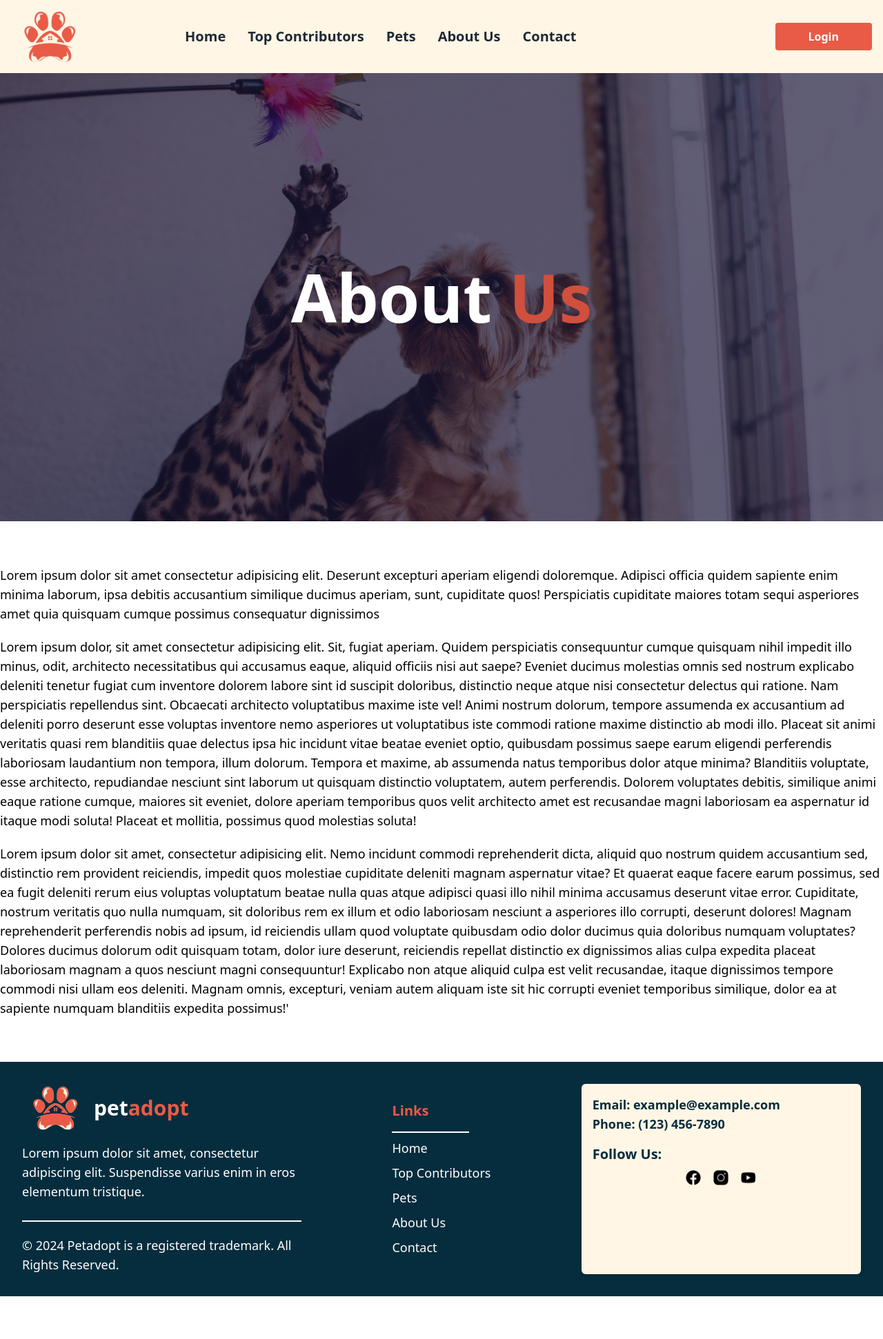
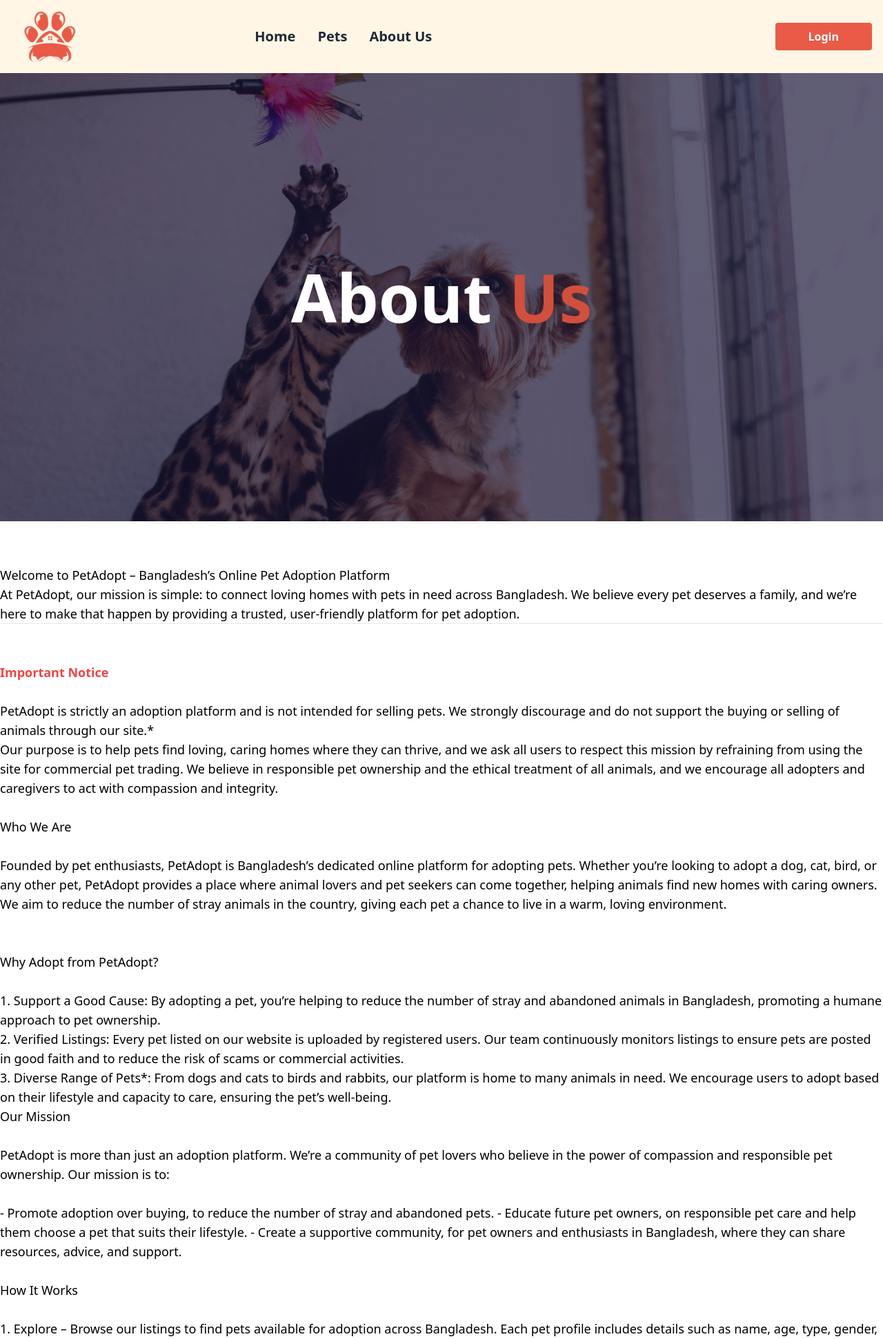
Before and after one commit to fahim-muntasir/petadoption, a Django app: page /about/ in a window 1280 px wide. Shown: the top 1942 px of the page at 69% size. Before the commit the page ends 1880 px from the top, so only its background shows below. Run offline with Django 5.2, Linux system fonts and the light colour scheme; some libraries are stand-ins or nearby versions.

Commit message:
fixed timzone

```diff
--- a/petproject/settings.py
+++ b/petproject/settings.py
@@ -100,7 +100,7 @@ AUTH_PASSWORD_VALIDATORS = [
 
 LANGUAGE_CODE = 'en-us'
 
-TIME_ZONE = 'UTC'
+TIME_ZONE = 'Asia/Dhaka'
 
 USE_I18N = True
 
--- a/templates/petapp/about.html
+++ b/templates/petapp/about.html
@@ -21,59 +21,69 @@
     <section
       class="container mx-auto flex flex-col md:flex-row justify-between px-5 lg:px-0 md:px-0 py-16"
     >
-      <div>
-        <p class="text-lg">
-          Lorem ipsum dolor sit amet consectetur adipisicing elit. Deserunt
-          excepturi aperiam eligendi doloremque. Adipisci officia quidem
-          sapiente enim minima laborum, ipsa debitis accusantium similique
-          ducimus aperiam, sunt, cupiditate quos! Perspiciatis cupiditate
-          maiores totam sequi asperiores amet quia quisquam cumque possimus
-          consequatur dignissimos
+      <div class=" text-lg">
+        Welcome to PetAdopt – Bangladesh’s Online Pet Adoption Platform
+
+        <br>
+        At PetAdopt, our mission is simple: to connect loving homes with pets in need across Bangladesh. We believe every pet deserves a family, and we’re here to make that happen by providing a trusted, user-friendly platform for pet adoption.
+
+        <hr>
+        <br>
+        <br>
+        <b class="text-red-500">Important Notice</b>
+        <br>
+        <br>
+
+        PetAdopt is strictly an adoption platform and is not intended for selling pets. We strongly discourage and do not support the buying or selling of animals through our site.*
+        <br>
+        Our purpose is to help pets find loving, caring homes where they can thrive, and we ask all users to respect this mission by refraining from using the site for commercial pet trading. We believe in responsible pet ownership and the ethical treatment of all animals, and we encourage all adopters and caregivers to act with compassion and integrity.
+
+        <br>
+        <br>
+
+        Who We Are
+        <br>
+        <br>
+        <p>
+          Founded by pet enthusiasts, PetAdopt is Bangladesh’s dedicated online platform for adopting pets. Whether you’re looking to adopt a dog, cat, bird, or any other pet, PetAdopt provides a place where animal lovers and pet seekers can come together, helping animals find new homes with caring owners. We aim to reduce the number of stray animals in the country, giving each pet a chance to live in a warm, loving environment.
         </p>
-        <p class="text-lg py-5">
-          Lorem ipsum dolor, sit amet consectetur adipisicing elit. Sit, fugiat
-          aperiam. Quidem perspiciatis consequuntur cumque quisquam nihil
-          impedit illo minus, odit, architecto necessitatibus qui accusamus
-          eaque, aliquid officiis nisi aut saepe? Eveniet ducimus molestias
-          omnis sed nostrum explicabo deleniti tenetur fugiat cum inventore
-          dolorem labore sint id suscipit doloribus, distinctio neque atque nisi
-          consectetur delectus qui ratione. Nam perspiciatis repellendus sint.
-          Obcaecati architecto voluptatibus maxime iste vel! Animi nostrum
-          dolorum, tempore assumenda ex accusantium ad deleniti porro deserunt
-          esse voluptas inventore nemo asperiores ut voluptatibus iste commodi
-          ratione maxime distinctio ab modi illo. Placeat sit animi veritatis
-          quasi rem blanditiis quae delectus ipsa hic incidunt vitae beatae
-          eveniet optio, quibusdam possimus saepe earum eligendi perferendis
-          laboriosam laudantium non tempora, illum dolorum. Tempora et maxime,
-          ab assumenda natus temporibus dolor atque minima? Blanditiis
-          voluptate, esse architecto, repudiandae nesciunt sint laborum ut
-          quisquam distinctio voluptatem, autem perferendis. Dolorem voluptates
-          debitis, similique animi eaque ratione cumque, maiores sit eveniet,
-          dolore aperiam temporibus quos velit architecto amet est recusandae
-          magni laboriosam ea aspernatur id itaque modi soluta! Placeat et
-          mollitia, possimus quod molestias soluta!
-        </p>
-        <p class="text-lg">
-          Lorem ipsum dolor sit amet, consectetur adipisicing elit. Nemo
-          incidunt commodi reprehenderit dicta, aliquid quo nostrum quidem
-          accusantium sed, distinctio rem provident reiciendis, impedit quos
-          molestiae cupiditate deleniti magnam aspernatur vitae? Et quaerat
-          eaque facere earum possimus, sed ea fugit deleniti rerum eius voluptas
-          voluptatum beatae nulla quas atque adipisci quasi illo nihil minima
-          accusamus deserunt vitae error. Cupiditate, nostrum veritatis quo
-          nulla numquam, sit doloribus rem ex illum et odio laboriosam nesciunt
-          a asperiores illo corrupti, deserunt dolores! Magnam reprehenderit
-          perferendis nobis ad ipsum, id reiciendis ullam quod voluptate
-          quibusdam odio dolor ducimus quia doloribus numquam voluptates?
-          Dolores ducimus dolorum odit quisquam totam, dolor iure deserunt,
-          reiciendis repellat distinctio ex dignissimos alias culpa expedita
-          placeat laboriosam magnam a quos nesciunt magni consequuntur!
-          Explicabo non atque aliquid culpa est velit recusandae, itaque
-          dignissimos tempore commodi nisi ullam eos deleniti. Magnam omnis,
-          excepturi, veniam autem aliquam iste sit hic corrupti eveniet
-          temporibus similique, dolor ea at sapiente numquam blanditiis expedita
-          possimus!'
-        </p>
+
+        <br>
+        <br>
+        Why Adopt from PetAdopt?
+        <br>
+        <br>
+        1. Support a Good Cause: By adopting a pet, you’re helping to reduce the number of stray and abandoned animals in Bangladesh, promoting a humane approach to pet ownership.
+
+        <br>
+
+        2. Verified Listings: Every pet listed on our website is uploaded by registered users. Our team continuously monitors listings to ensure pets are posted in good faith and to reduce the risk of scams or commercial activities.
+        <br>
+        3. Diverse Range of Pets*: From dogs and cats to birds and rabbits, our platform is home to many animals in need. We encourage users to adopt based on their lifestyle and capacity to care, ensuring the pet’s well-being.
+        <br>
+        Our Mission
+
+        <br><br>
+        PetAdopt is more than just an adoption platform. We’re a community of pet lovers who believe in the power of compassion and responsible pet ownership. Our mission is to:
+
+        <br><br>
+        - Promote adoption over buying, to reduce the number of stray and abandoned pets.
+        - Educate future pet owners, on responsible pet care and help them choose a pet that suits their lifestyle.
+        - Create a supportive community, for pet owners and enthusiasts in Bangladesh, where they can share resources, advice, and support.
+        <br><br>
+        How It Works
+        <br><br>
+        1. Explore – Browse our listings to find pets available for adoption across Bangladesh. Each pet profile includes details such as name, age, type, gender, description, and location.
+        <br>
+        2. Connect – When you find a pet you’re interested in, contact the current caregiver to learn more and discuss adoption.
+        <br>
+        3. Adopt – Once everything is set, welcome your new pet into your family! We encourage all adopters to stay connected with PetAdopt and share updates as your pet grows.
+        <br><br>
+        Join Our Community
+        <br><br>
+        PetAdopt is open to all pet lovers, whether you're here to adopt or simply support the cause. We encourage users to create profiles, share their experiences, and contribute to building a pet-loving community in Bangladesh. Connect with us on social media, attend local adoption events, or reach out if you have any questions.
+        <br><br>
+        Together, let’s make a difference for animals in need, one adoption at a time. Thank you for being a part of this journey and for choosing to adopt, not shop.
       </div>
     </section>
 {% endblock %}
--- a/templates/petapp/header.html
+++ b/templates/petapp/header.html
@@ -30,21 +30,12 @@
         </button>
       </div>
 
-      <div
-        :class="{'block': open, 'hidden': !open}"
-        class="hidden md:flex items-center space-x-8"
-      >
       <ul
-          class="flex flex-col md:flex-row md:space-x-8 text-gray-800 md:mt-0 mt-4 text-center mr-64"
+      class="flex justify-center flex-col md:flex-row md:space-x-8 text-gray-800 md:mt-0 mt-4 mr-64"
       >
         <li>
           <a href="{% url 'home' %}" class="hover:text-[#d04f3d] text-xl font-bold"
             >Home</a
-            >
-          </li>
-          <li>
-            <a href="#" class="hover:text-[#d04f3d] text-xl font-bold"
-              >Top Contributors</a
           >
         </li>
         <li>
@@ -57,13 +48,12 @@
             >About Us</a
           >
         </li>
-          <li>
-            <a href="#" class="hover:text-[#d04f3d] text-xl font-bold"
-              >Contact</a
-            >
-          </li>
       </ul>
 
+      <div
+        :class="{'block': open, 'hidden': !open}"
+        class="hidden md:flex items-center space-x-8"
+      >
         {% if request.user.is_authenticated  %}
           <div>
             <a
--- a/templates/petapp/index.html
+++ b/templates/petapp/index.html
@@ -67,7 +67,8 @@
               </p>
               <p class="font-semibold text-lg text-start mt-2">Posted by: {{ post.user.username }}</p>
               <p class="font-semibold text-lg text-start mt-2">
-                Published At: {{post.created_at}}
+                {% load tz %}
+                Published At: {% localtime on %}{{ post.created_at }}{% endlocaltime %}
               </p>
             </div>
           </a>
--- a/templates/petapp/item.html
+++ b/templates/petapp/item.html
@@ -55,7 +55,8 @@
                               {{ post.description|truncatewords:30 }}
                             </p>
                             <p class="font-semibold text-lg text-start mt-2">
-                                Published At: {{post.created_at}}
+                              {% load tz %}
+                              Published At: {% localtime on %}{{ post.created_at }}{% endlocaltime %}
                             </p>
                         </div>
                     </div>
--- a/templates/petapp/items.html
+++ b/templates/petapp/items.html
@@ -47,7 +47,8 @@
                             <div class="flex flex-col">
                                 <h3 class="text-xl font-bold text-gray-800">{{ post.title }}</h3>
                                 <p class="text-[#115470] text-base mt-2 font-semibold">{{ post.description|truncatewords:30 }}</p>
-                                <p class="font-semibold text-lg mt-2">Published At: {{post.created_at}}</p>
+                                <p class="font-semibold text-lg mt-2">{% load tz %}
+                                  Published At: {% localtime on %}{{ post.created_at }}{% endlocaltime %}</p>
                             </div>
                         </a>
                         {% endfor %}
```
Lines whose indentation alone changed are shown as unchanged.
